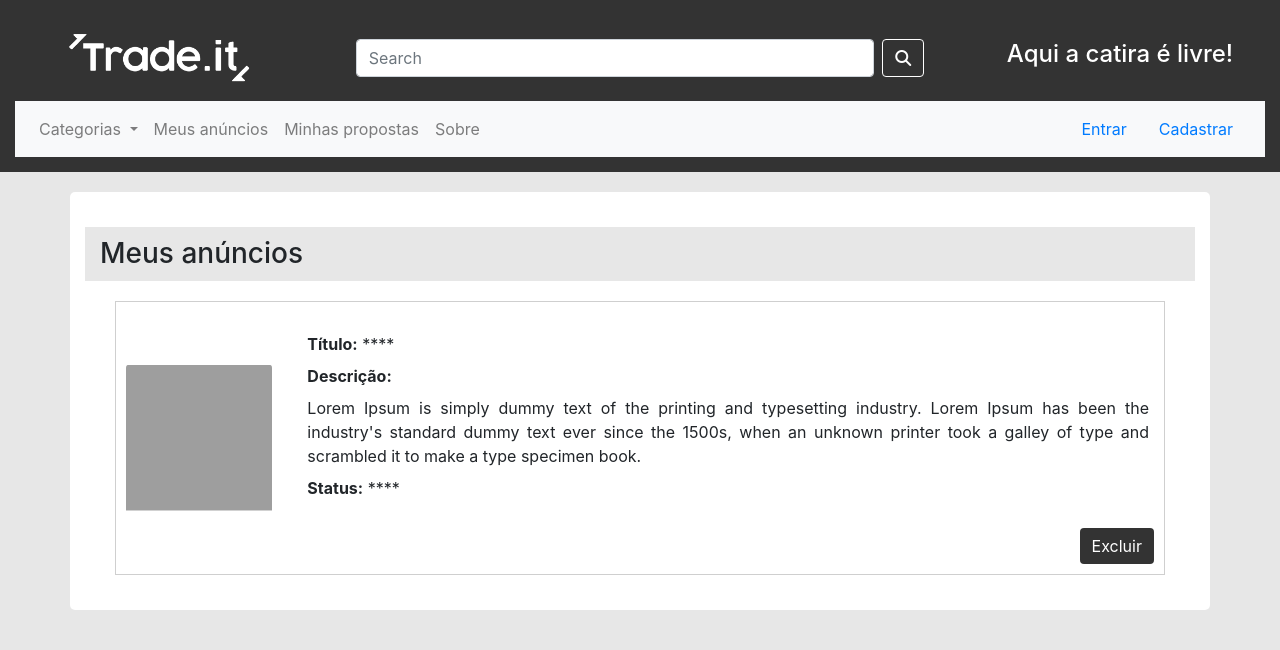
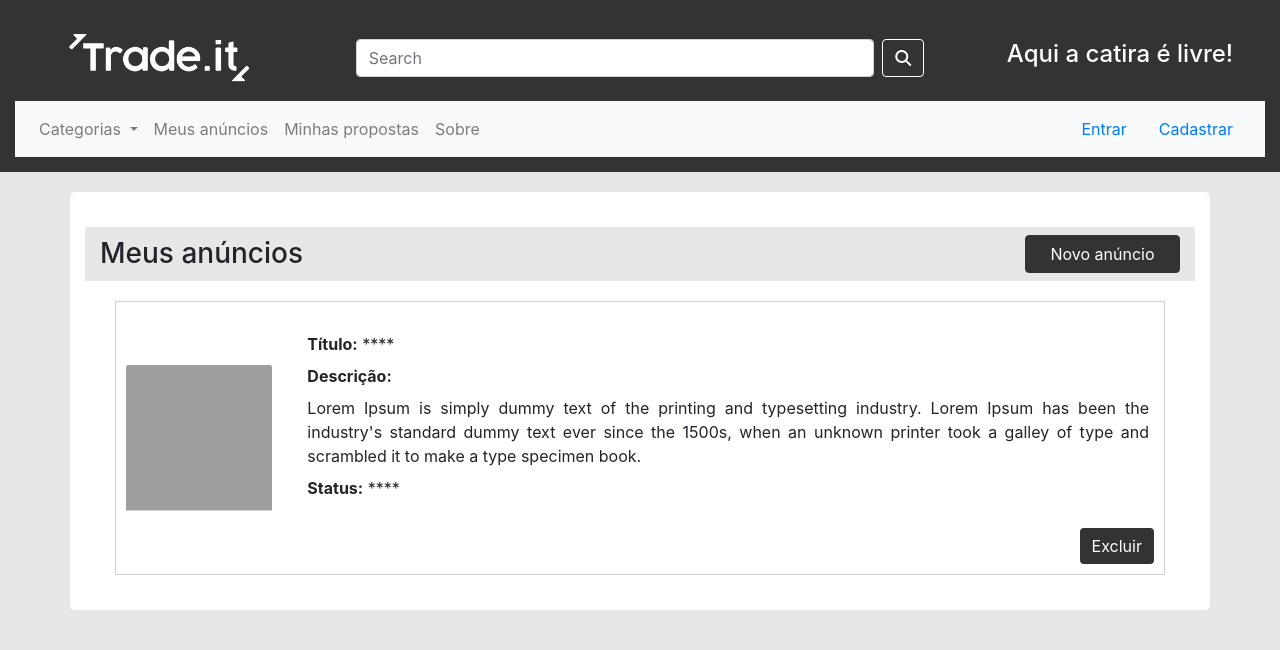
Before and after one commit to AlvaroAlvixx/Trade.it, a PHP site: page /meu_anuncios.php in a window 1280 px wide. Shown: the top 650 px of the page. Run offline with PHP 8.4, Linux system fonts and the light colour scheme; some libraries are stand-ins or nearby versions; grey boxes are pictures that could not be loaded.

Commit message:
Add files via upload

```diff
--- a/Codigo/meu_anuncios.php
+++ b/Codigo/meu_anuncios.php
@@ -81,7 +81,14 @@
 			<div class="row divConteudo">
 
                 <div class="col-12 titulo">
-                    <h3>Meus anúncios</h3> <h3 id="nomeAnuncio"></h3>
+                    <div class="row">
+                        <div class="col-10">
+                            <h3>Meus anúncios</h3> <h3 id="nomeAnuncio"></h3>
+                        </div>
+                        <div class="col-2 divBtnNovo">
+                            <button id="btnNovoAnuncio" type="submit" class="btn btn-primary btnNovoAnuncio">Novo anúncio</button>
+                        </div>
+                    </div>
                 </div>
 
 				<div class="col-12">
```
